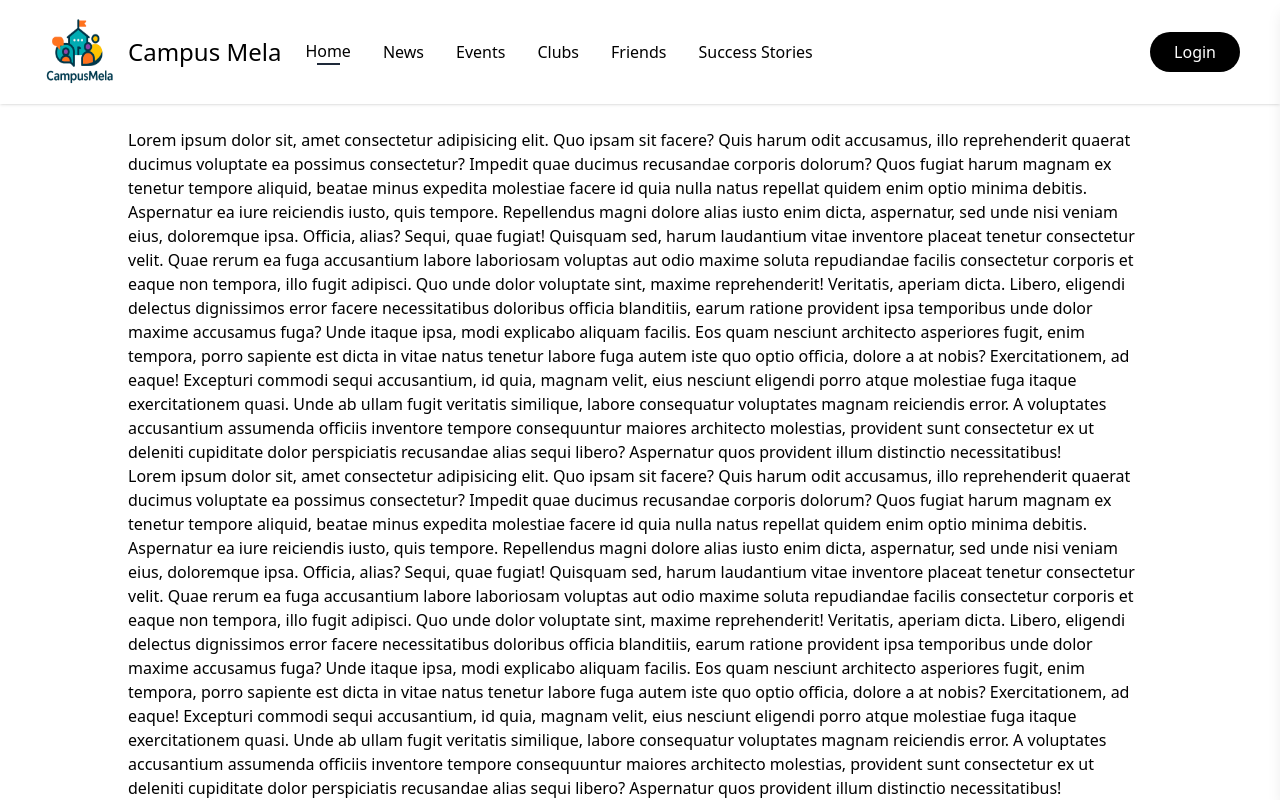
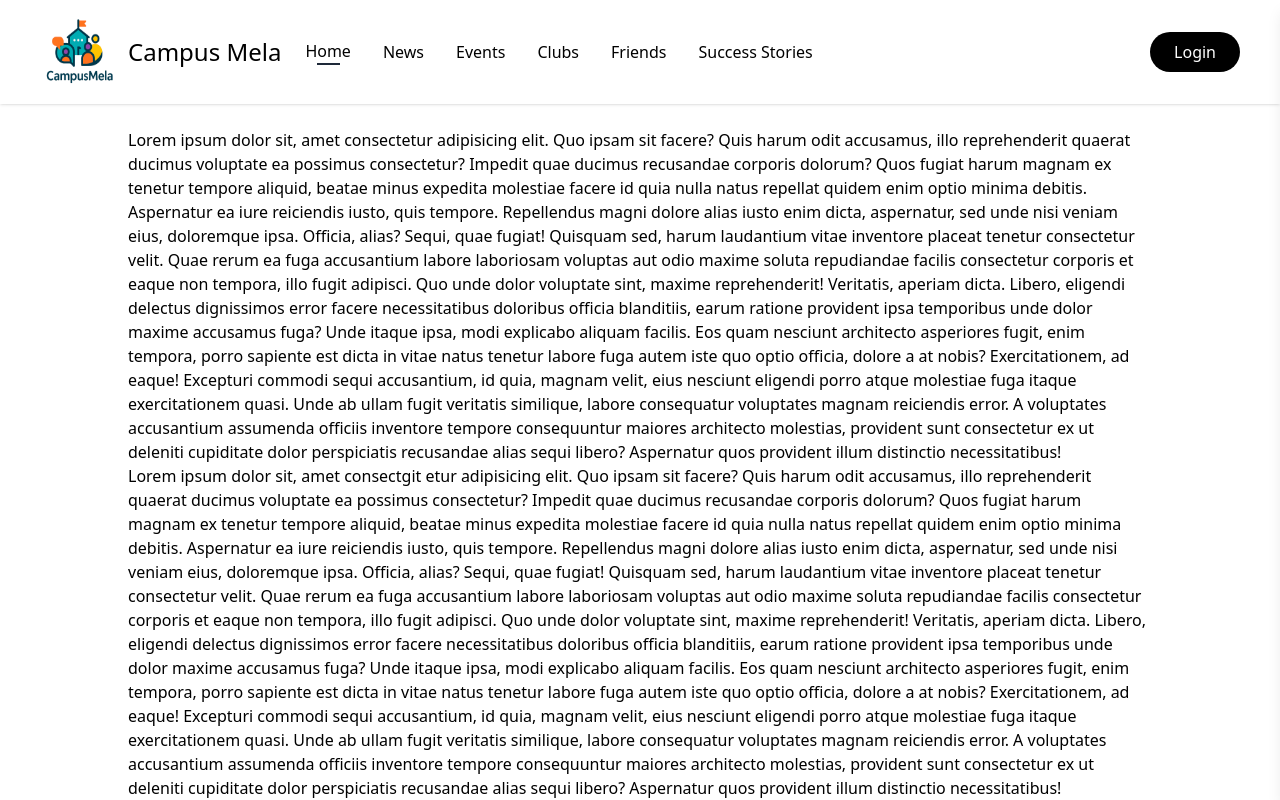
Before and after one commit to MilanMoktan99/campus-social, a React (Vite) app: page / in a window 1280 px wide. Shown: the top 800 px of the page. Built offline with nearby package versions, Linux system fonts and the light colour scheme.

Commit message:
Homejsx edited

```diff
--- a/src/pages/Home.jsx
+++ b/src/pages/Home.jsx
@@ -11,7 +11,7 @@ const Home = () => {
       Eos quam nesciunt architecto asperiores fugit, enim tempora, porro sapiente est dicta in vitae natus tenetur labore fuga autem iste quo optio officia, dolore a at nobis? Exercitationem, ad eaque!
       Excepturi commodi sequi accusantium, id quia, magnam velit, eius nesciunt eligendi porro atque molestiae fuga itaque exercitationem quasi. Unde ab ullam fugit veritatis similique, labore consequatur voluptates magnam reiciendis error.
       A voluptates accusantium assumenda officiis inventore tempore consequuntur maiores architecto molestias, provident sunt consectetur ex ut deleniti cupiditate dolor perspiciatis recusandae alias sequi libero? Aspernatur quos provident illum distinctio necessitatibus!</p>
-      <p>Lorem ipsum dolor sit, amet consectetur adipisicing elit. Quo ipsam sit facere? Quis harum odit accusamus, illo reprehenderit quaerat ducimus voluptate ea possimus consectetur? Impedit quae ducimus recusandae corporis dolorum?
+      <p>Lorem ipsum dolor sit, amet consectgit etur adipisicing elit. Quo ipsam sit facere? Quis harum odit accusamus, illo reprehenderit quaerat ducimus voluptate ea possimus consectetur? Impedit quae ducimus recusandae corporis dolorum?
       Quos fugiat harum magnam ex tenetur tempore aliquid, beatae minus expedita molestiae facere id quia nulla natus repellat quidem enim optio minima debitis. Aspernatur ea iure reiciendis iusto, quis tempore.
       Repellendus magni dolore alias iusto enim dicta, aspernatur, sed unde nisi veniam eius, doloremque ipsa. Officia, alias? Sequi, quae fugiat! Quisquam sed, harum laudantium vitae inventore placeat tenetur consectetur velit.
       Quae rerum ea fuga accusantium labore laboriosam voluptas aut odio maxime soluta repudiandae facilis consectetur corporis et eaque non tempora, illo fugit adipisci. Quo unde dolor voluptate sint, maxime reprehenderit!
```
